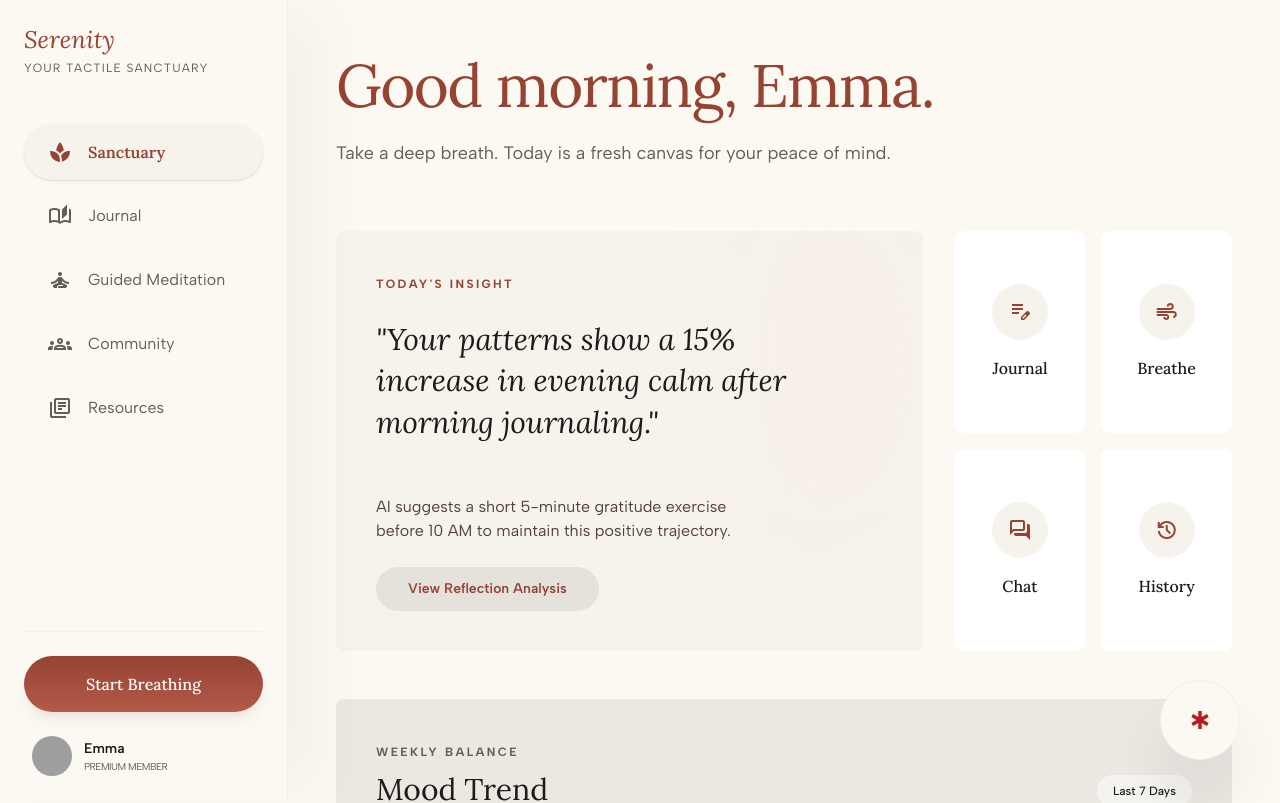
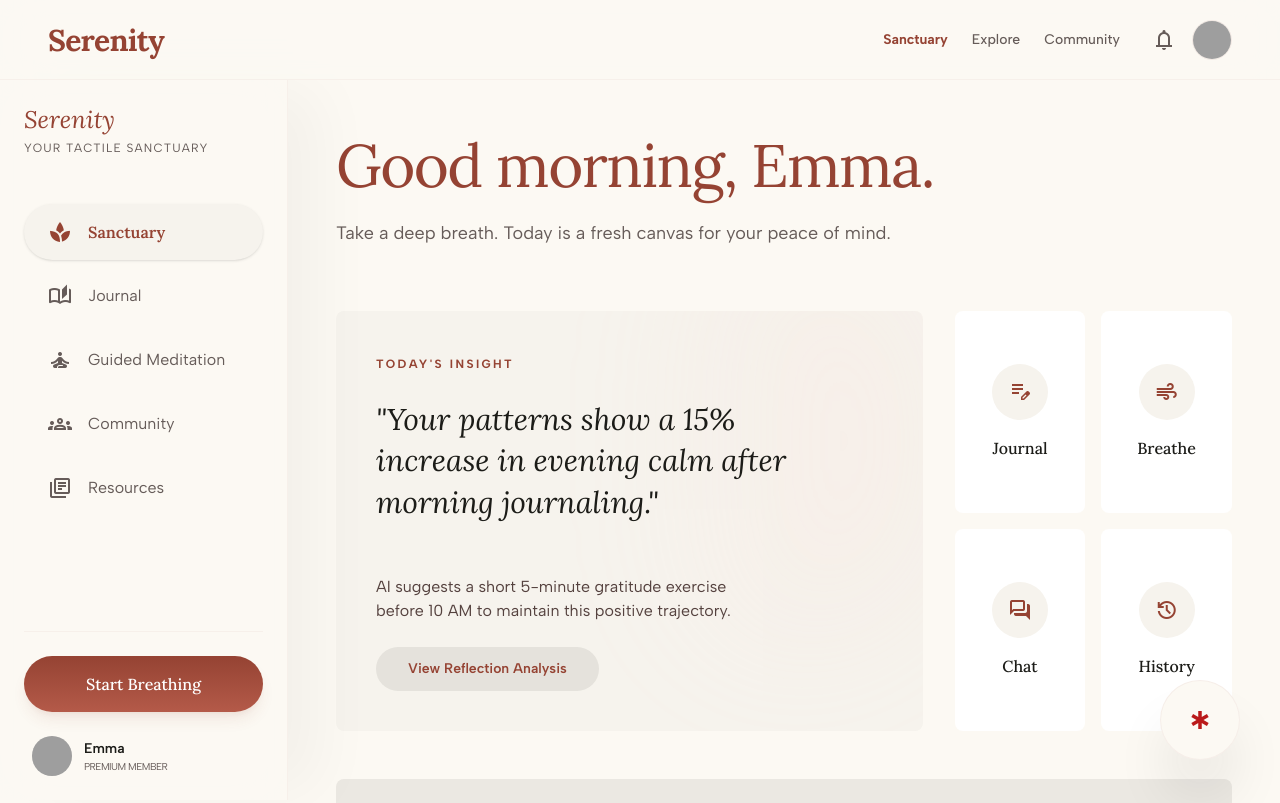
Before and after one commit to ddddsssss4/Serenity, a Next.js app in the folder apps/web/: page /sanctuary in a window 1280 px wide. Shown: the top 803 px of the page. Built offline with nearby package versions, Linux system fonts and the light colour scheme; grey boxes are pictures that could not be loaded.

Commit message:
feat(web): add global Top Header matching provided image without overlapping sidebar layout

```diff
--- a/apps/web/app/(app)/layout.tsx
+++ b/apps/web/app/(app)/layout.tsx
@@ -2,9 +2,9 @@ import { Sidebar } from '../../components/Sidebar';
 
 export default function AppLayout({ children }: { children: React.ReactNode }) {
   return (
-    <div className="flex min-h-screen bg-surface w-full">
+    <div className="flex flex-1 w-full bg-surface relative">
       <Sidebar />
-      <div className="flex-1 ml-72">
+      <div className="flex-1 ml-72 flex flex-col items-stretch">
         {children}
 
         {/* Floating Safety Button */}
--- a/apps/web/app/layout.tsx
+++ b/apps/web/app/layout.tsx
@@ -5,6 +5,8 @@ export const metadata: Metadata = {
   title: "Aroha",
   description: "Serenity App",
 };
+
+import { Header } from "../components/Header";
 
 export default function RootLayout({
   children,
@@ -19,7 +21,12 @@ export default function RootLayout({
         <link href="https://fonts.googleapis.com/css2?family=Albert+Sans:ital,wght@0,100..900;1,100..900&family=Lora:ital,wght@0,400..700;1,400..700&display=swap" rel="stylesheet" />
         <link href="https://fonts.googleapis.com/css2?family=Material+Symbols+Outlined:opsz,wght,FILL,GRAD@20..48,100..700,0..1,-50..200" rel="stylesheet" />
       </head>
-      <body>{children}</body>
+      <body>
+        <Header />
+        <div className="pt-20 min-h-[calc(100vh-5rem)] flex flex-col items-stretch">
+          {children}
+        </div>
+      </body>
     </html>
   );
 }
--- /dev/null
+++ b/apps/web/components/Header.tsx
@@ -0,0 +1,68 @@
+"use client";
+
+import Link from "next/link";
+import { usePathname } from "next/navigation";
+import { clsx } from "clsx";
+import { twMerge } from "tailwind-merge";
+
+function cn(...inputs: (string | undefined | null | false)[]) {
+  return twMerge(clsx(inputs));
+}
+
+export function Header() {
+  const pathname = usePathname();
+
+  const navItems = [
+    { label: "Sanctuary", path: "/sanctuary" },
+    { label: "Explore", path: "/explore" },
+    { label: "Community", path: "/community" },
+  ];
+
+  return (
+    <header className="fixed top-0 left-0 w-full h-20 bg-surface/80 backdrop-blur-xl border-b border-outline-variant/15 z-[60] flex items-center justify-between px-8 md:px-12">
+      {/* Logo */}
+      <Link href="/" className="font-serif text-3xl font-bold text-primary tracking-tight">
+        Serenity
+      </Link>
+
+      {/* Navigation & Actions */}
+      <div className="flex items-center gap-8">
+        <nav className="hidden md:flex items-center gap-6">
+          {navItems.map((item) => {
+            const isActive = pathname === item.path || (pathname === '/' && item.path === '/sanctuary');
+            return (
+              <Link
+                key={item.path}
+                href={item.path}
+                className={cn(
+                  "text-sm transition-colors",
+                  isActive
+                    ? "text-primary font-bold"
+                    : "text-secondary hover:text-primary font-medium"
+                )}
+              >
+                {item.label}
+              </Link>
+            );
+          })}
+        </nav>
+
+        <div className="flex items-center gap-4">
+          {/* Notification Bell */}
+          <button className="text-secondary hover:text-primary transition-colors flex items-center justify-center">
+            <span className="material-symbols-outlined text-[28px]">notifications</span>
+          </button>
+
+          {/* User Avatar */}
+          <button className="w-10 h-10 rounded-full border border-outline-variant/30 overflow-hidden hover:scale-105 transition-transform flex-shrink-0">
+            <img
+              src="https://lh3.googleusercontent.com/aida-public/AB6AXuCrxxQpUtJsNGMBXCJWBqtxlILl0LrMscMBkc_ueXDg-Z71_2wXOdPu5S2LtzVHylmsYhLtkW57mwOyNGDV25fLrJvFXeEALxH4EsOJ62xpCfGBfgmIQ-RRTArcBGwunAH1a0_7IL24TDSnS15DRWWDwguc9NPDF-SHXcH7AzeSRE87Y5V7EZ0UDR9t0zexsOZF6Mb0N15w-JRk8zF7r0xr0qZuafOdqf7GHAxy34sdhnUDYjRncwSkgrQsF8KIPtQYsWslWcYTzFHX"
+              alt="User profile"
+              className="w-full h-full object-cover"
+            />
+          </button>
+        </div>
+      </div>
+    </header>
+  );
+}
--- a/apps/web/components/Sidebar.tsx
+++ b/apps/web/components/Sidebar.tsx
@@ -21,7 +21,7 @@ export function Sidebar() {
   ];
 
   return (
-    <nav className="h-screen w-72 fixed left-0 top-0 flex flex-col p-6 bg-surface/80 backdrop-blur-xl border-r border-outline-variant/15 z-40 shadow-[40px_0_60px_-10px_rgba(28,28,24,0.04)]">
+    <nav className="h-[calc(100vh-5rem)] w-72 fixed left-0 top-20 flex flex-col p-6 bg-surface/80 backdrop-blur-xl border-r border-outline-variant/15 z-[40] shadow-[40px_0_60px_-10px_rgba(28,28,24,0.04)]">
       <div className="mb-12">
         <h1 className="text-2xl font-serif italic text-primary">Serenity</h1>
         <p className="font-sans text-xs uppercase tracking-widest text-secondary mt-1">
```
